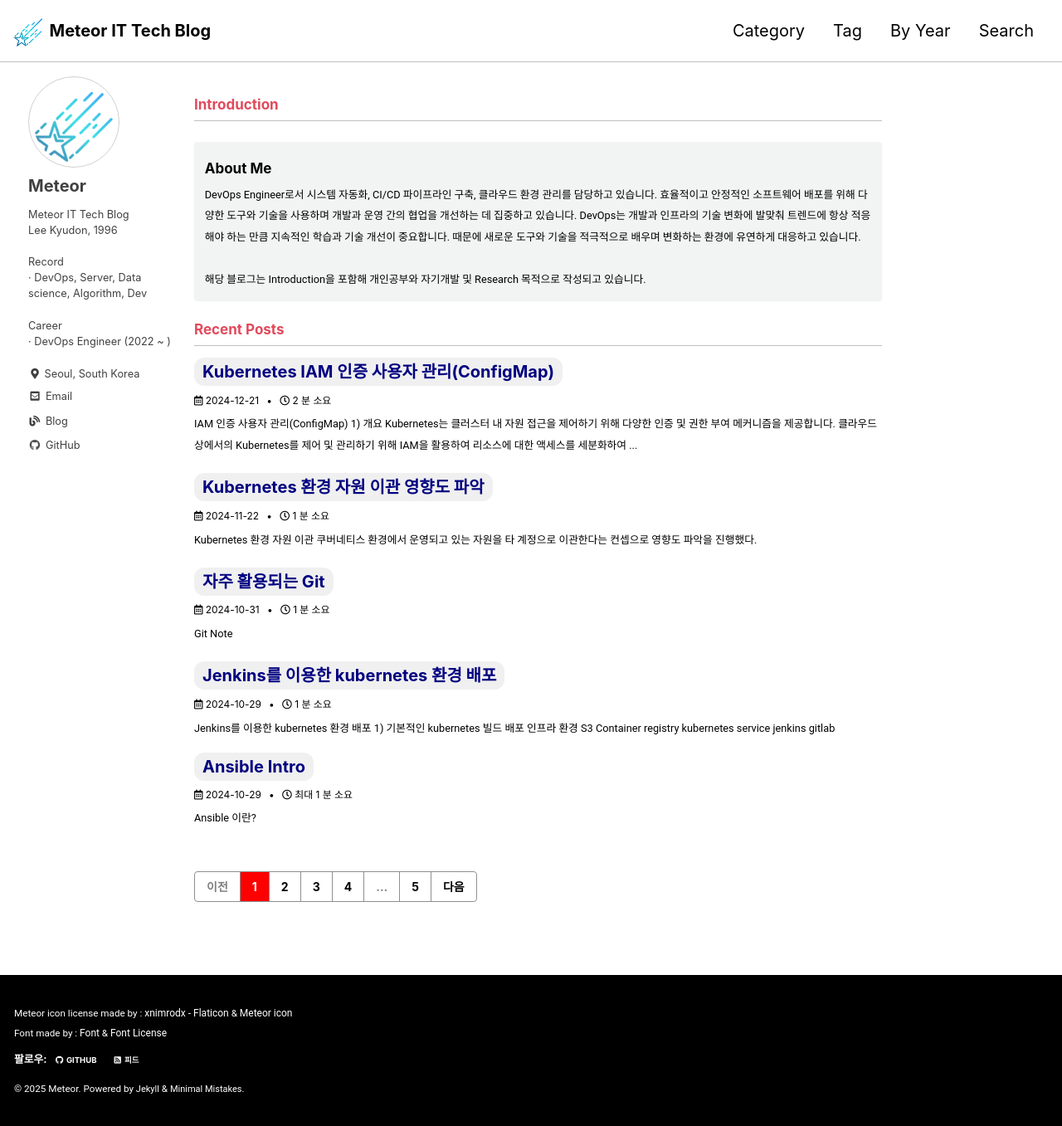
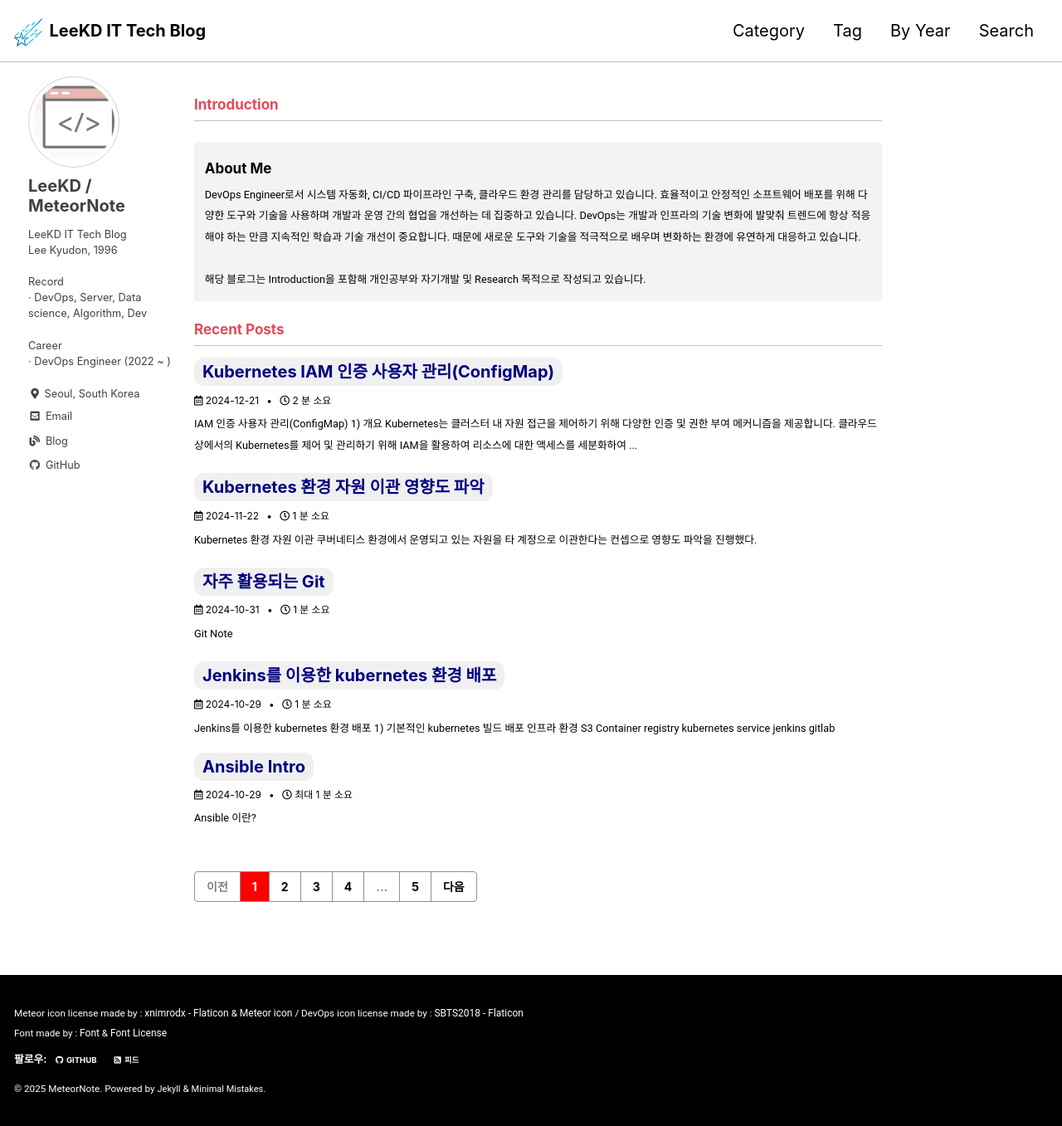
Before and after one commit to MeteorNote/MeteorNote.github.io, a Jekyll site: the page built from index.html, in a window 1280 px wide and 1358 px high. Shown: the whole window at 83% size. Built offline with Jekyll 4.4.1, drawn with Linux system fonts in a browser that asks for light colours; cached includes are drawn as plain includes; some web fonts are replaced; the list of posts is cut into pages by our own code.

Commit message:
메인페이지 프로필수정

```diff
--- a/_config.yml
+++ b/_config.yml
@@ -16,10 +16,10 @@ minimal_mistakes_skin    : "contrast" # "air", "aqua", "contrast", "dark", "dirt
 
 # Site Settings
 locale                   : "ko-KR"
-title                    : "Meteor IT Tech Blog"
+title                    : "LeeKD IT Tech Blog"
 title_separator          : "-"
 subtitle                 : "" # site tagline that appears below site title in masthead
-name                     : "Meteor"
+name                     : "MeteorNote"
 description              : "Lee KyuDon의 IT Tech Blog입니다."
 url                      : "https://MeteorNote.github.io/"
 baseurl                  : "" # the subpath of your site, e.g. "/blog"
@@ -104,9 +104,9 @@ analytics:
 
 # Site Author
 author:
-  name             : "Meteor"
-  avatar           : "/images/meteor.png" # path of avatar image, e.g. "/assets/images/bio-photo.jpg"
-  bio              : "Meteor IT Tech Blog<br> Lee Kyudon, 1996 <br><br> Record <br> &#8231; DevOps, Server, Data science, Algorithm, Dev <br><br> Career <br> &#8231; DevOps Engineer (2022 ~ )"
+  name             : "LeeKD / MeteorNote"
+  avatar           : "/images/cmd.png" # path of avatar image, e.g. "/assets/images/bio-photo.jpg"
+  bio              : "LeeKD IT Tech Blog<br> Lee Kyudon, 1996 <br><br> Record <br> &#8231; DevOps, Server, Data science, Algorithm, Dev <br><br> Career <br> &#8231; DevOps Engineer (2022 ~ )"
   location         : "Seoul, South Korea"
   email            :
   links:
--- a/_includes/footer/custom.html
+++ b/_includes/footer/custom.html
@@ -6,7 +6,10 @@
     <a style="font-size: 12px;" href="https://www.flaticon.com/kr/authors/xnimrodx" title="유성 아이콘">xnimrodx - Flaticon</a>
     &
     <a style="font-size: 12px;" href="https://www.flaticon.com/kr/free-icon/meteor_1434067" title="유성 아이콘">Meteor icon</a>
+    / DevOps icon license made by :
+    <a style="font-size: 12px;" href="https://www.flaticon.com/kr/authors/sbts2018" title="- 아이콘">SBTS2018 - Flaticon</a>
 </div>
+
 <div class="page__footer-copyright">
     Font made by :
     <a style="font-size: 12px;" href="https://noonnu.cc/font_page/427" title="메이플스토리폰트">Font</a>
```
Also changed, not shown: images/cmd.png (added).
